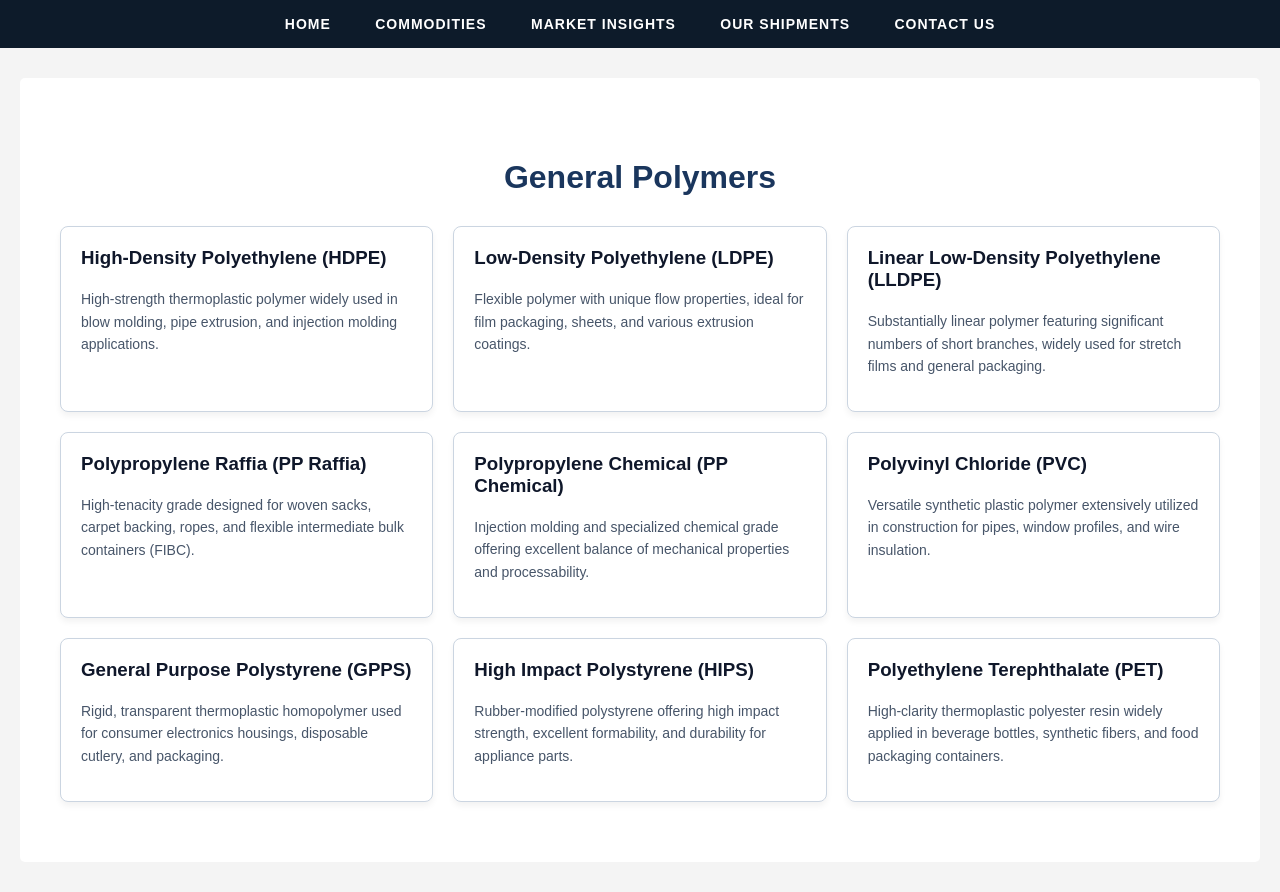
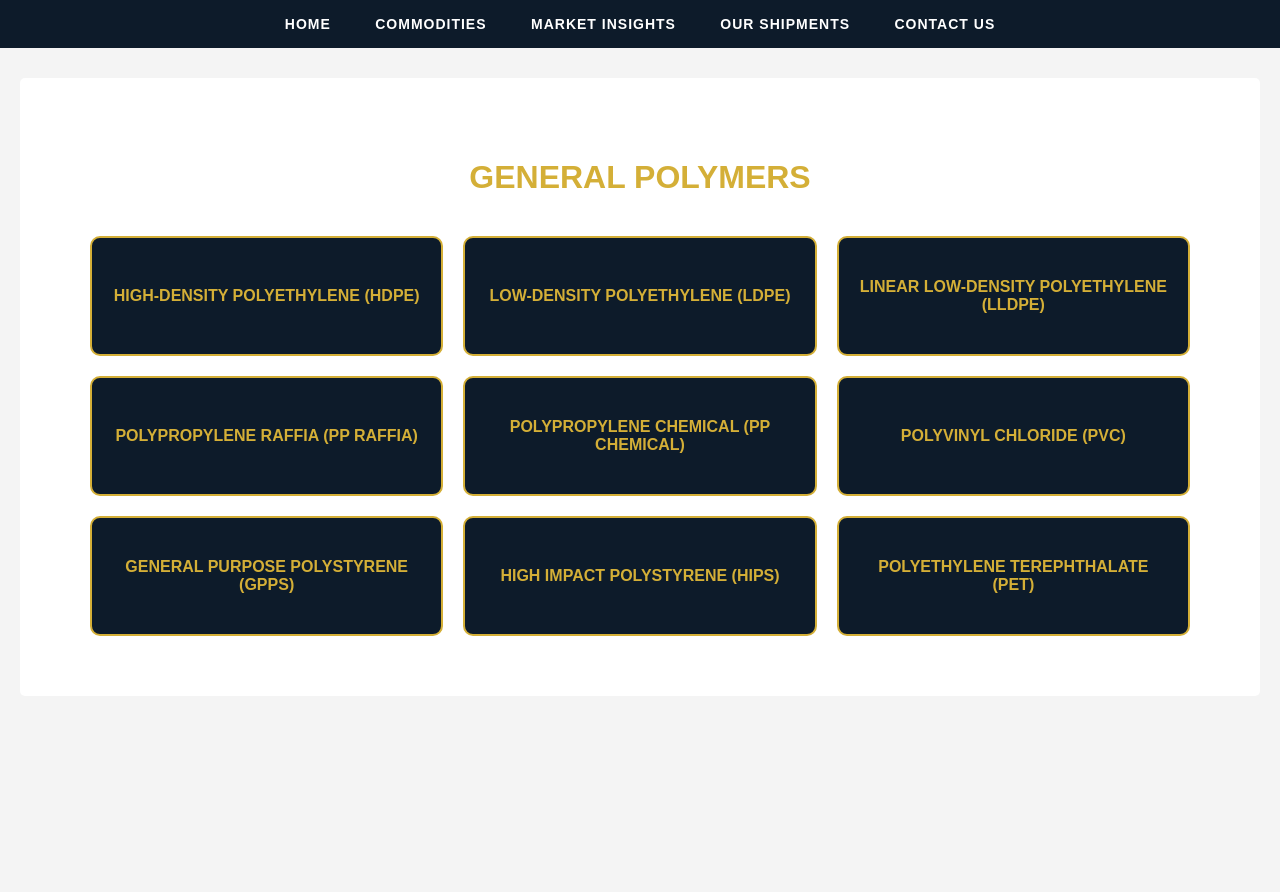
Before and after one commit to satco-petrochemical/satco-petrochemical.github.io, a Jekyll site: the page built from general-polymers.html, in a window 1280 px wide. Shown: the part 350-1242 px from the top of the page. Built offline with Jekyll 4.4.1, drawn with Linux system fonts in a browser that asks for light colours; after the commit the page ends 1076 px from its top, so only the background shows below that.

Commit message:
Update general-polymers.html

```diff
--- a/general-polymers.html
+++ b/general-polymers.html
@@ -3,62 +3,26 @@ layout: default
 title: General Polymers | SATCO Petrochemical
 ---
 
-<div style="padding: 40px 20px; max-width: 1200px; margin: 0 auto; direction: ltr; text-align: left;">
-    <h1 style="color: #1a365d; margin-bottom: 30px; text-align: center; font-family: Arial, sans-serif;">General Polymers</h1>
+<div style="display: grid; grid-template-columns: repeat(auto-fit, minmax(280px, 1fr)); gap: 20px; padding: 40px; max-width: 1100px; margin: 0 auto;">
 
-    <div style="display: grid; grid-template-columns: repeat(3, 1fr); gap: 20px;">
-        <!-- Product 1 -->
-        <div style="border: 1px solid #cbd5e1; border-radius: 8px; padding: 20px; background: #ffffff; box-shadow: 0 4px 6px rgba(0,0,0,0.05);">
-            <h3 style="color: #0f172a; margin-top: 0;">High-Density Polyethylene (HDPE)</h3>
-            <p style="color: #475569; font-size: 14px; line-height: 1.6;">High-strength thermoplastic polymer widely used in blow molding, pipe extrusion, and injection molding applications.</p>
-        </div>
+  <h1 style="grid-column: 1 / -1; color: #d4af37; text-align: center; text-transform: uppercase; margin-bottom: 20px;">General Polymers</h1>
 
-        <!-- Product 2 -->
-        <div style="border: 1px solid #cbd5e1; border-radius: 8px; padding: 20px; background: #ffffff; box-shadow: 0 4px 6px rgba(0,0,0,0.05);">
-            <h3 style="color: #0f172a; margin-top: 0;">Low-Density Polyethylene (LDPE)</h3>
-            <p style="color: #475569; font-size: 14px; line-height: 1.6;">Flexible polymer with unique flow properties, ideal for film packaging, sheets, and various extrusion coatings.</p>
-        </div>
+  <a href="/products/high-density-polyethylene/" style="background: #0d1b2a; border: 2px solid #d4af37; padding: 40px 20px; text-align: center; color: #d4af37; text-decoration: none; border-radius: 10px; font-weight: bold; display: flex; align-items: center; justify-content: center;">HIGH-DENSITY POLYETHYLENE (HDPE)</a>
 
-        <!-- Product 3 -->
-        <div style="border: 1px solid #cbd5e1; border-radius: 8px; padding: 20px; background: #ffffff; box-shadow: 0 4px 6px rgba(0,0,0,0.05);">
-            <h3 style="color: #0f172a; margin-top: 0;">Linear Low-Density Polyethylene (LLDPE)</h3>
-            <p style="color: #475569; font-size: 14px; line-height: 1.6;">Substantially linear polymer featuring significant numbers of short branches, widely used for stretch films and general packaging.</p>
-        </div>
+  <a href="/products/low-density-polyethylene/" style="background: #0d1b2a; border: 2px solid #d4af37; padding: 40px 20px; text-align: center; color: #d4af37; text-decoration: none; border-radius: 10px; font-weight: bold; display: flex; align-items: center; justify-content: center;">LOW-DENSITY POLYETHYLENE (LDPE)</a>
 
-        <!-- Product 4 -->
-        <div style="border: 1px solid #cbd5e1; border-radius: 8px; padding: 20px; background: #ffffff; box-shadow: 0 4px 6px rgba(0,0,0,0.05);">
-            <h3 style="color: #0f172a; margin-top: 0;">Polypropylene Raffia (PP Raffia)</h3>
-            <p style="color: #475569; font-size: 14px; line-height: 1.6;">High-tenacity grade designed for woven sacks, carpet backing, ropes, and flexible intermediate bulk containers (FIBC).</p>
-        </div>
+  <a href="/products/linear-low-density-polyethylene/" style="background: #0d1b2a; border: 2px solid #d4af37; padding: 40px 20px; text-align: center; color: #d4af37; text-decoration: none; border-radius: 10px; font-weight: bold; display: flex; align-items: center; justify-content: center;">LINEAR LOW-DENSITY POLYETHYLENE (LLDPE)</a>
 
-        <!-- Product 5 -->
-        <div style="border: 1px solid #cbd5e1; border-radius: 8px; padding: 20px; background: #ffffff; box-shadow: 0 4px 6px rgba(0,0,0,0.05);">
-            <h3 style="color: #0f172a; margin-top: 0;">Polypropylene Chemical (PP Chemical)</h3>
-            <p style="color: #475569; font-size: 14px; line-height: 1.6;">Injection molding and specialized chemical grade offering excellent balance of mechanical properties and processability.</p>
-        </div>
+  <a href="/products/polypropylene-raffia/" style="background: #0d1b2a; border: 2px solid #d4af37; padding: 40px 20px; text-align: center; color: #d4af37; text-decoration: none; border-radius: 10px; font-weight: bold; display: flex; align-items: center; justify-content: center;">POLYPROPYLENE RAFFIA (PP RAFFIA)</a>
 
-        <!-- Product 6 -->
-        <div style="border: 1px solid #cbd5e1; border-radius: 8px; padding: 20px; background: #ffffff; box-shadow: 0 4px 6px rgba(0,0,0,0.05);">
-            <h3 style="color: #0f172a; margin-top: 0;">Polyvinyl Chloride (PVC)</h3>
-            <p style="color: #475569; font-size: 14px; line-height: 1.6;">Versatile synthetic plastic polymer extensively utilized in construction for pipes, window profiles, and wire insulation.</p>
-        </div>
+  <a href="/products/polypropylene-chemical/" style="background: #0d1b2a; border: 2px solid #d4af37; padding: 40px 20px; text-align: center; color: #d4af37; text-decoration: none; border-radius: 10px; font-weight: bold; display: flex; align-items: center; justify-content: center;">POLYPROPYLENE CHEMICAL (PP CHEMICAL)</a>
 
-        <!-- Product 7 -->
-        <div style="border: 1px solid #cbd5e1; border-radius: 8px; padding: 20px; background: #ffffff; box-shadow: 0 4px 6px rgba(0,0,0,0.05);">
-            <h3 style="color: #0f172a; margin-top: 0;">General Purpose Polystyrene (GPPS)</h3>
-            <p style="color: #475569; font-size: 14px; line-height: 1.6;">Rigid, transparent thermoplastic homopolymer used for consumer electronics housings, disposable cutlery, and packaging.</p>
-        </div>
+  <a href="/products/polyvinyl-chloride/" style="background: #0d1b2a; border: 2px solid #d4af37; padding: 40px 20px; text-align: center; color: #d4af37; text-decoration: none; border-radius: 10px; font-weight: bold; display: flex; align-items: center; justify-content: center;">POLYVINYL CHLORIDE (PVC)</a>
 
-        <!-- Product 8 -->
-        <div style="border: 1px solid #cbd5e1; border-radius: 8px; padding: 20px; background: #ffffff; box-shadow: 0 4px 6px rgba(0,0,0,0.05);">
-            <h3 style="color: #0f172a; margin-top: 0;">High Impact Polystyrene (HIPS)</h3>
-            <p style="color: #475569; font-size: 14px; line-height: 1.6;">Rubber-modified polystyrene offering high impact strength, excellent formability, and durability for appliance parts.</p>
-        </div>
+  <a href="/products/general-purpose-polystyrene/" style="background: #0d1b2a; border: 2px solid #d4af37; padding: 40px 20px; text-align: center; color: #d4af37; text-decoration: none; border-radius: 10px; font-weight: bold; display: flex; align-items: center; justify-content: center;">GENERAL PURPOSE POLYSTYRENE (GPPS)</a>
 
-        <!-- Product 9 -->
-        <div style="border: 1px solid #cbd5e1; border-radius: 8px; padding: 20px; background: #ffffff; box-shadow: 0 4px 6px rgba(0,0,0,0.05);">
-            <h3 style="color: #0f172a; margin-top: 0;">Polyethylene Terephthalate (PET)</h3>
-            <p style="color: #475569; font-size: 14px; line-height: 1.6;">High-clarity thermoplastic polyester resin widely applied in beverage bottles, synthetic fibers, and food packaging containers.</p>
-        </div>
-    </div>
+  <a href="/products/high-impact-polystyrene/" style="background: #0d1b2a; border: 2px solid #d4af37; padding: 40px 20px; text-align: center; color: #d4af37; text-decoration: none; border-radius: 10px; font-weight: bold; display: flex; align-items: center; justify-content: center;">HIGH IMPACT POLYSTYRENE (HIPS)</a>
+
+  <a href="/products/polyethylene-terephthalate/" style="background: #0d1b2a; border: 2px solid #d4af37; padding: 40px 20px; text-align: center; color: #d4af37; text-decoration: none; border-radius: 10px; font-weight: bold; display: flex; align-items: center; justify-content: center;">POLYETHYLENE TEREPHTHALATE (PET)</a>
+
 </div>
```
